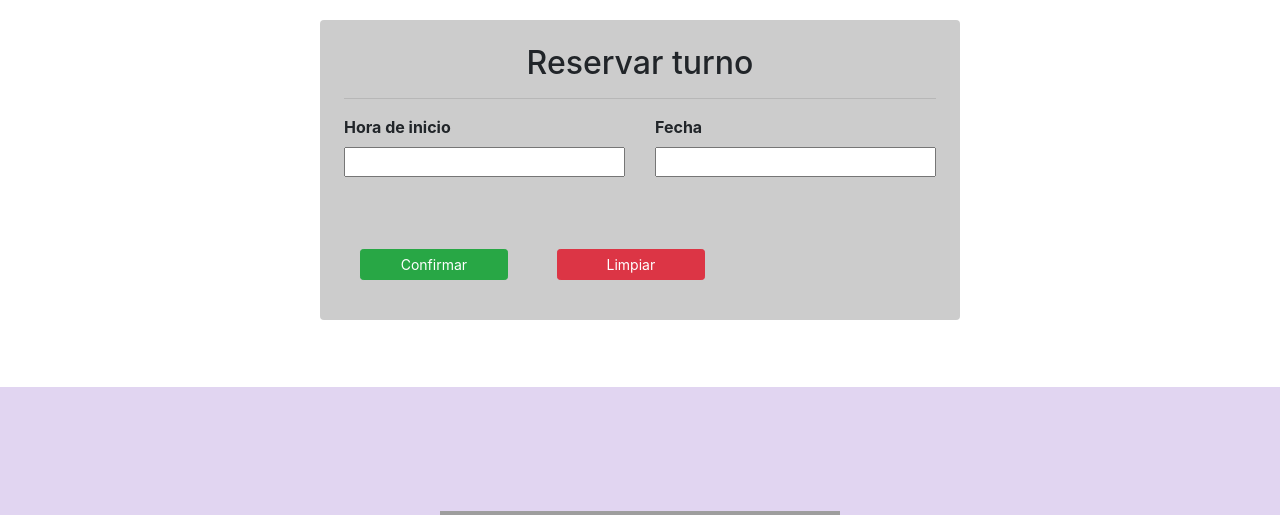
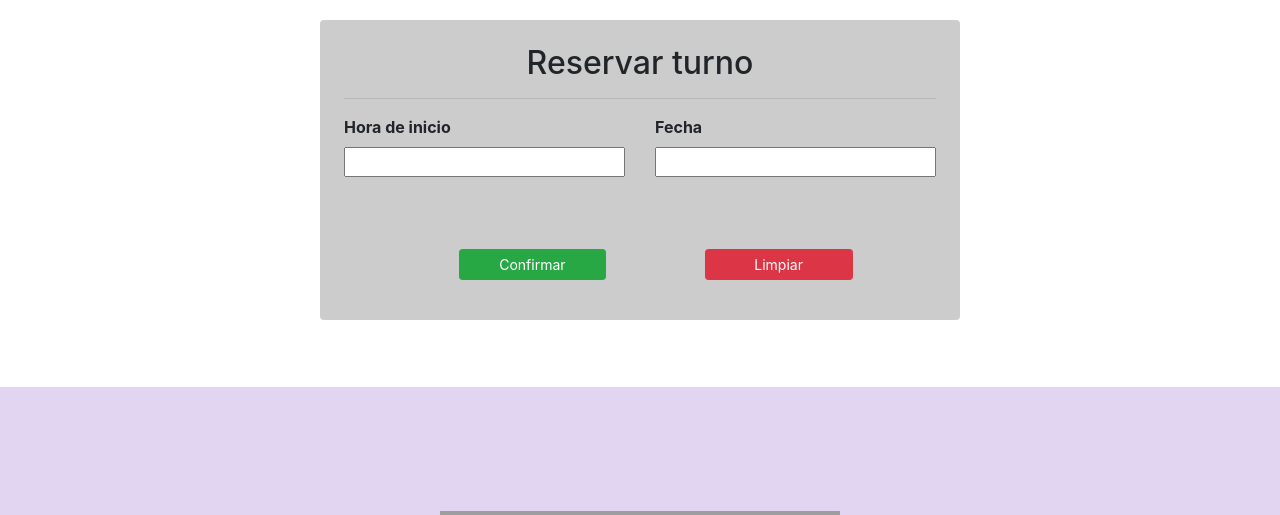
Before and after one commit to Cesar-Morales/software-project-2020, a Flask app: page /centros/1/turnos/new in a window 1280 px wide. Shown: the part 80-595 px from the top of the page. Run offline with Flask 2, Linux system fonts and the light colour scheme; a user stored in the database is signed in; parts of the project's set-up code (start-up, migrations or seed data) failed here and were passed over; some libraries are stand-ins or nearby versions; grey boxes are pictures that could not be loaded.

Commit message:
templates/turno/new.html terminado

```diff
--- a/app/templates/turno/new.html
+++ b/app/templates/turno/new.html
@@ -28,11 +28,13 @@
             <span style="color: red;">{{ error }}</span>
             {% endfor %}
           </div>
-          <div class="mt-5 col-12 mb-3 col-sm-12 col-md-12 col-lg-12">
-            <div class="row ml-3">
-              {{ form.submit(class="btn col-3 btn-success btn-sm") }}
-              <div class="col-1"></div>
-              <button class="btn col-3 btn-danger btn-sm" type="reset">Limpiar</button>
+          <div class="mt-5 col-12 mb-3">
+              <div class="row ml-3">
+                  <div class="col-2"></div>
+                  {{ form.submit(class="btn col-12 col-md-3 btn-success btn-sm") }}
+                  <div class="col-2"></div>
+                  <button class="btn col-12 btn-danger col-md-3 btn-sm" type="reset">Limpiar</button>
+                  <div class="col-2"></div>
             </div>
           </div>
         </div>
```
